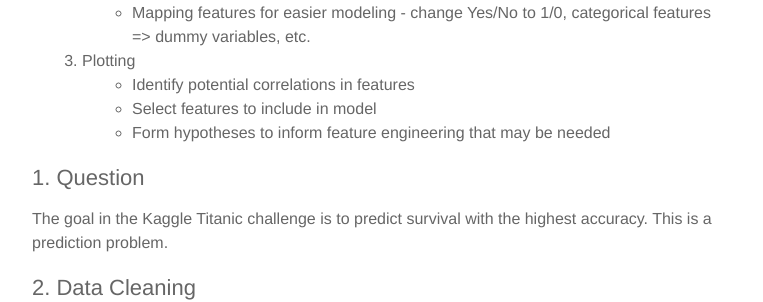
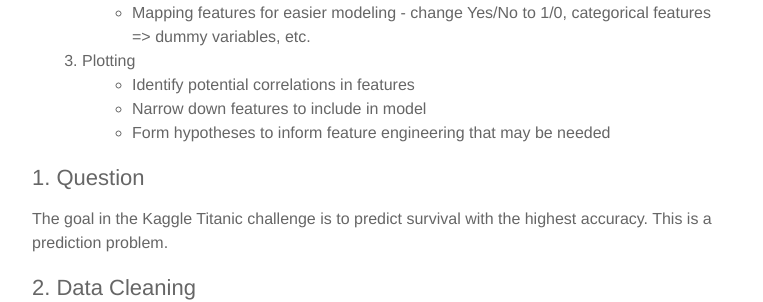
Before and after one commit to ocarmieo/ocarmieo.github.io, a Jekyll site: the page built from _posts/2016-11-05-titanic.markdown, in a window 1280 px wide and 900 px high, scrolled down 647 px. Shown: the part 160-462 px from the top of the window, without its empty margins (258-1021 px from the left). Built offline with Jekyll 4.4.1, drawn with Linux system fonts in a browser that asks for light colours; nearby versions of some CDN libraries; comment, search, counter and statistics services are not loaded.

Commit message:
edit post

```diff
--- a/_posts/2016-11-05-titanic.markdown
+++ b/_posts/2016-11-05-titanic.markdown
@@ -22,7 +22,7 @@ In this post, I use the Titanic dataset from Kaggle (a relatively clean and simp
     - Mapping features for easier modeling - change Yes/No to 1/0, categorical features => dummy variables, etc.
 3. Plotting
     - Identify potential correlations in features
-    - Select features to include in model
+    - Narrow down features to include in model
     - Form hypotheses to inform feature engineering that may be needed
 
 ### 1. Question
```
